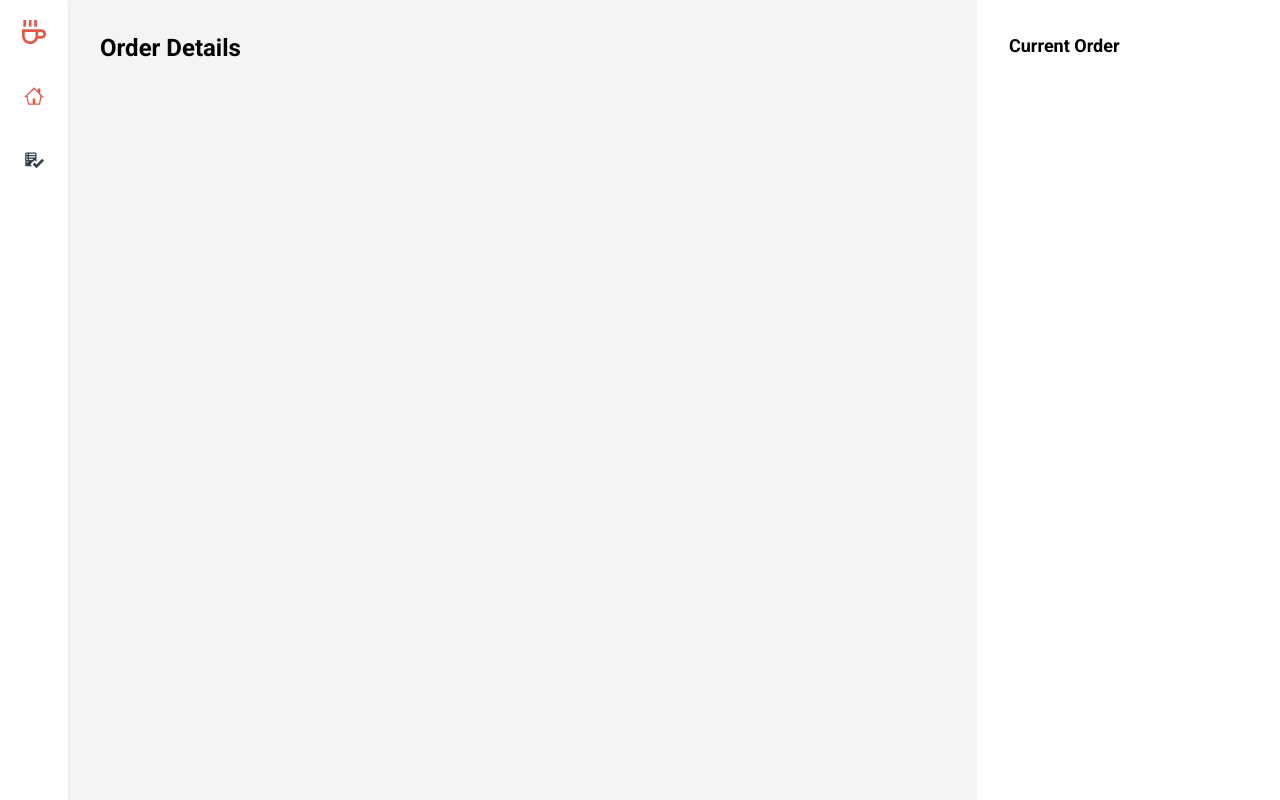
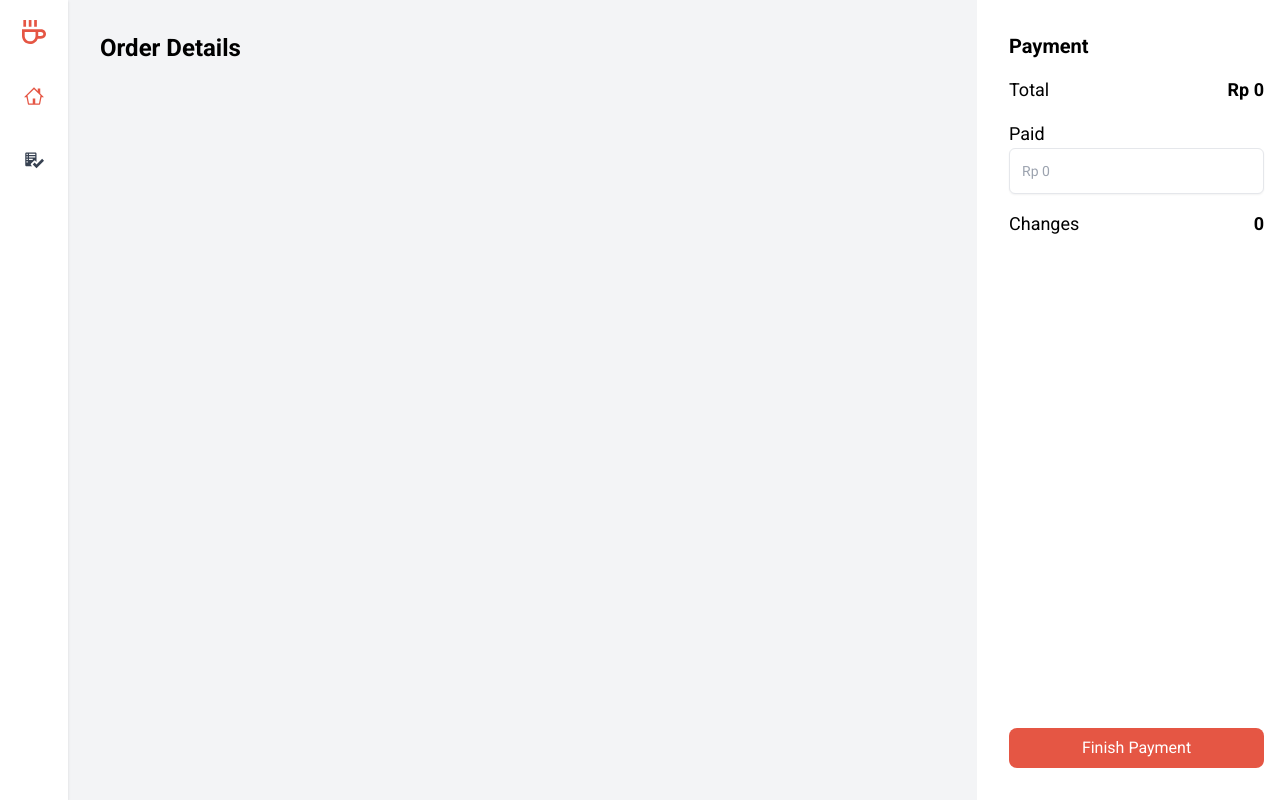
Before and after one commit to hairunisa29/point-of-sale-caffeine, a React (Vite) app: page /payment in a window 1280 px wide. Built offline with nearby package versions, Linux system fonts and the light colour scheme.

Commit message:
create section payment

```diff
--- a/db.json
+++ b/db.json
@@ -72,5 +72,6 @@
       "img": "/src/assets/images/croissant.jpg",
       "stock": 12
     }
-  ]
+  ],
+  "booking": []
 }
--- a/src/components/OrderDetailItem.jsx
+++ b/src/components/OrderDetailItem.jsx
@@ -14,16 +14,17 @@ function OrderDetailItem({ image, name, price, qty }) {
 
         <div>
           <h3 className="font-bold text-lg">{name}</h3>
-          <span className="font-bold text-lg text-primary">{formatCurrency(price)}</span>
+          <span className="font-bold text-lg text-primary">
+            {formatCurrency(price)}
+          </span>
         </div>
       </div>
 
-      {/* <div className="grid grid-cols-3 gap-4"> */}
-
       <span>{qty}</span>
 
-      <span className="font-bold text-lg text-primary">{formatCurrency(price * qty)}</span>
-      {/* </div> */}
+      <span className="font-bold text-lg text-primary">
+        {formatCurrency(price * qty)}
+      </span>
     </div>
   );
 }
--- a/src/pages/OrderPage.jsx
+++ b/src/pages/OrderPage.jsx
@@ -154,7 +154,7 @@ function OrderPage() {
 
       <div className="sticky top-0 h-screen bg-white w-1/4 p-8 pr-4 flex flex-col justify-between">
         <div>
-          <h3 className="text-lg font-bold mb-4">Current Order</h3>
+          <h3 className="text-xl font-bold mb-4">Current Order</h3>
 
           <div className="flex flex-col gap-4 max-h-[280px] overflow-y-auto scrollbar">
             {cartItems?.length > 0 ? (
--- a/src/pages/PaymentPage.jsx
+++ b/src/pages/PaymentPage.jsx
@@ -1,8 +1,48 @@
+import { useState } from "react";
 import { useSelector } from "react-redux";
+import axios from "axios";
+import Swal from "sweetalert2";
 import OrderDetailItem from "../components/OrderDetailItem";
+import { formatCurrency } from "../utils/formatter";
+import { useNavigate } from "react-router-dom";
 
 function PaymentPage() {
+  const [paid, setPaid] = useState(null);
   const { cartItems } = useSelector((state) => state.cart);
+  const navigate = useNavigate();
+
+  const cartTotalPrice = cartItems
+    .map((item) => item.price * item.quantity)
+    .reduce((prevValue, currValue) => prevValue + currValue, 0);
+
+  const handleInputPaid = (e) => {
+    setPaid(e.target.value);
+  };
+
+  const handleFinishPayment = () => {
+    const payload = {
+      createdAt: new Date(),
+      totalPrice: cartTotalPrice,
+      products: cartItems,
+    };
+    axios
+      .post("http://localhost:3000/booking", payload)
+      .then(() => {
+        Swal.fire({
+          title: "Payment Succeed",
+          text: "You have successfully made an order!",
+          icon: "success",
+        });
+        navigate("/order");
+      })
+      .catch((error) => {
+        Swal.fire({
+          title: "Payment Failed",
+          text: error?.message,
+          icon: "error",
+        });
+      });
+  };
 
   return (
     <section className="flex flex-row">
@@ -22,7 +62,48 @@ function PaymentPage() {
       </div>
 
       <div className="sticky top-0 h-screen bg-white w-1/4 p-8 pr-4 flex flex-col justify-between">
-        <h3 className="text-lg font-bold mb-4">Current Order</h3>
+        <div className="flex flex-col gap-4">
+          <h3 className="text-xl font-bold">Payment</h3>
+
+          <div className="flex justify-between">
+            <span className="text-lg">Total</span>
+            <span className="font-bold text-lg">
+              {formatCurrency(cartTotalPrice)}
+            </span>
+          </div>
+
+          <div>
+            <label htmlFor="paid" className="text-lg">
+              Paid
+            </label>
+            <input
+              id="paid"
+              placeholder="Rp 0"
+              className="w-full rounded-md border-[1px] border-gray-200 p-3 shadow-sm sm:text-sm"
+              value={paid}
+              onChange={handleInputPaid}
+            />
+          </div>
+
+          <div className="flex justify-between">
+            <span className="text-lg">Changes</span>
+            <span className="font-bold text-lg">
+              {paid - cartTotalPrice > 0
+                ? formatCurrency(paid - cartTotalPrice)
+                : 0}
+            </span>
+          </div>
+        </div>
+
+        <button
+          className={`rounded-lg ${
+            paid < cartTotalPrice ? "bg-red-300" : "bg-primary hover:bg-red-700"
+          } text-white w-full p-2`}
+          onClick={handleFinishPayment}
+          disabled={paid < cartTotalPrice}
+        >
+          Finish Payment
+        </button>
       </div>
     </section>
   );
```
